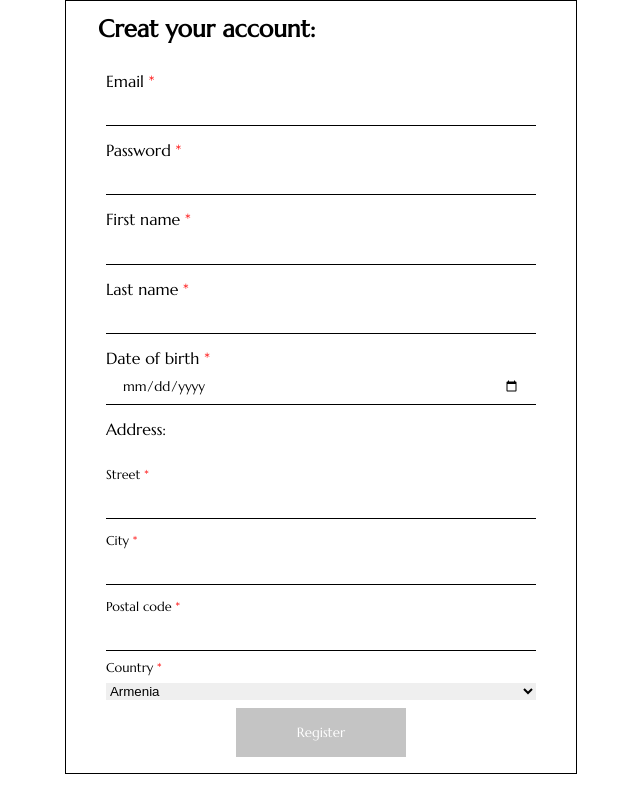
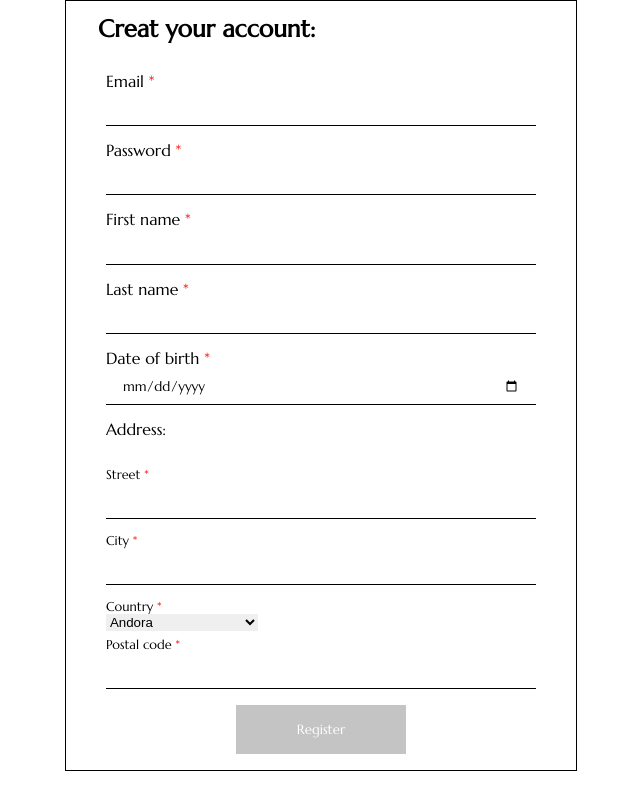
Before and after one commit to Oksandra/eCommerce-Application, a React (Create React App) app: page / in a window 1280 px wide. Shown: the whole page, without its empty margins (319-959 px from the left). Built offline with nearby package versions, Linux system fonts and the light colour scheme.

Commit message:
feat: add validation postal code

```diff
--- a/src/components/LoginForm/SelectCountries/SelectCountries.tsx
+++ b/src/components/LoginForm/SelectCountries/SelectCountries.tsx
@@ -1,10 +1,28 @@
-import React from 'react';
+import React, { useState } from 'react';
 import { countries } from '../../RegistrationForm/countries';
 
-export default function SelectCountries(): JSX.Element {
-  const arr = [];
-  for (let i = 1; i < countries.length; i += 1) {
-    arr.push(<option>{countries[i].country}</option>);
-  }
-  return <select className="address__select">{arr}</select>;
-}
+const SelectCountries: React.FC = () => {
+  const [codeAlpha, setCodeAlpha] = useState<string>('');
+
+  const getCountryCode = (
+    event: React.ChangeEvent<HTMLSelectElement>
+  ): void => {
+    const selectedCountry = event.target.value;
+    const selectedCountryObject = countries.find(
+      (country) => country.country === selectedCountry
+    );
+    if (selectedCountryObject) {
+      setCodeAlpha(selectedCountryObject.code);
+    }
+  };
+
+  return (
+    <select onChange={getCountryCode}>
+      {countries.map((country) => (
+        <option key={codeAlpha}>{country.country}</option>
+      ))}
+    </select>
+  );
+};
+
+export default SelectCountries;
--- a/src/components/RegistrationForm/RegistrationForm.tsx
+++ b/src/components/RegistrationForm/RegistrationForm.tsx
@@ -1,9 +1,11 @@
 import React from 'react';
 import './RegistrationForm.scss';
 import { SubmitErrorHandler, SubmitHandler, useForm } from 'react-hook-form';
+import { postcodeValidator } from 'postcode-validator';
 import checkDateBirth from '../../helpers/checkDateBirth';
 import { MyForm } from '../../interfaces/interfaces';
 import SelectCountries from '../LoginForm/SelectCountries/SelectCountries';
+import { countries } from './countries';
 
 function RegistrationForm(): JSX.Element {
   const {
@@ -181,15 +183,6 @@ function RegistrationForm(): JSX.Element {
           </p>
         )}
       </div>
-      <label htmlFor="postal-code">
-        Postal code <span className="star">*</span>
-        <input
-          type="text"
-          id="postal-code"
-          aria-invalid={errors.address?.postcode ? 'true' : 'false'}
-          {...register('address.postcode', { required: true })}
-        />
-      </label>
       <div className="address__country">
         Country <span className="star">*</span>
         <div
@@ -198,6 +191,31 @@ function RegistrationForm(): JSX.Element {
         >
           <SelectCountries />
         </div>
+      </div>
+      <label htmlFor="postal-code">
+        Postal code <span className="star">*</span>
+        <input
+          type="text"
+          id="postal-code"
+          aria-invalid={errors.address?.postcode ? 'true' : 'false'}
+          {...register('address.postcode', {
+            required: {
+              value: true,
+              message: 'The field is required!',
+            },
+            validate: (data: string): boolean => {
+              const country = document.querySelector('.selected')?.textContent;
+              const code = countries.find((el) => el.country === country)
+                ?.code as string;
+              return postcodeValidator(data, code);
+            },
+          })}
+        />
+      </label>
+      <div className="input-error">
+        {errors.address?.country && (
+          <p>{errors.address.country.message || 'Incorrect postal code!'}</p>
+        )}
       </div>
       <button
         className="registration-form__button"
--- a/src/components/RegistrationForm/countries.tsx
+++ b/src/components/RegistrationForm/countries.tsx
@@ -300,7 +300,7 @@ export const countries = [
     country: 'Moldova',
   },
   {
-    code: 'MD',
+    code: 'ME',
     country: 'Montenegro',
   },
   {
@@ -386,10 +386,6 @@ export const countries = [
   {
     code: 'PF',
     country: 'French Polynesia',
-  },
-  {
-    code: 'PF',
-    country: 'Papua New Guinea',
   },
   {
     code: 'PH',
```
